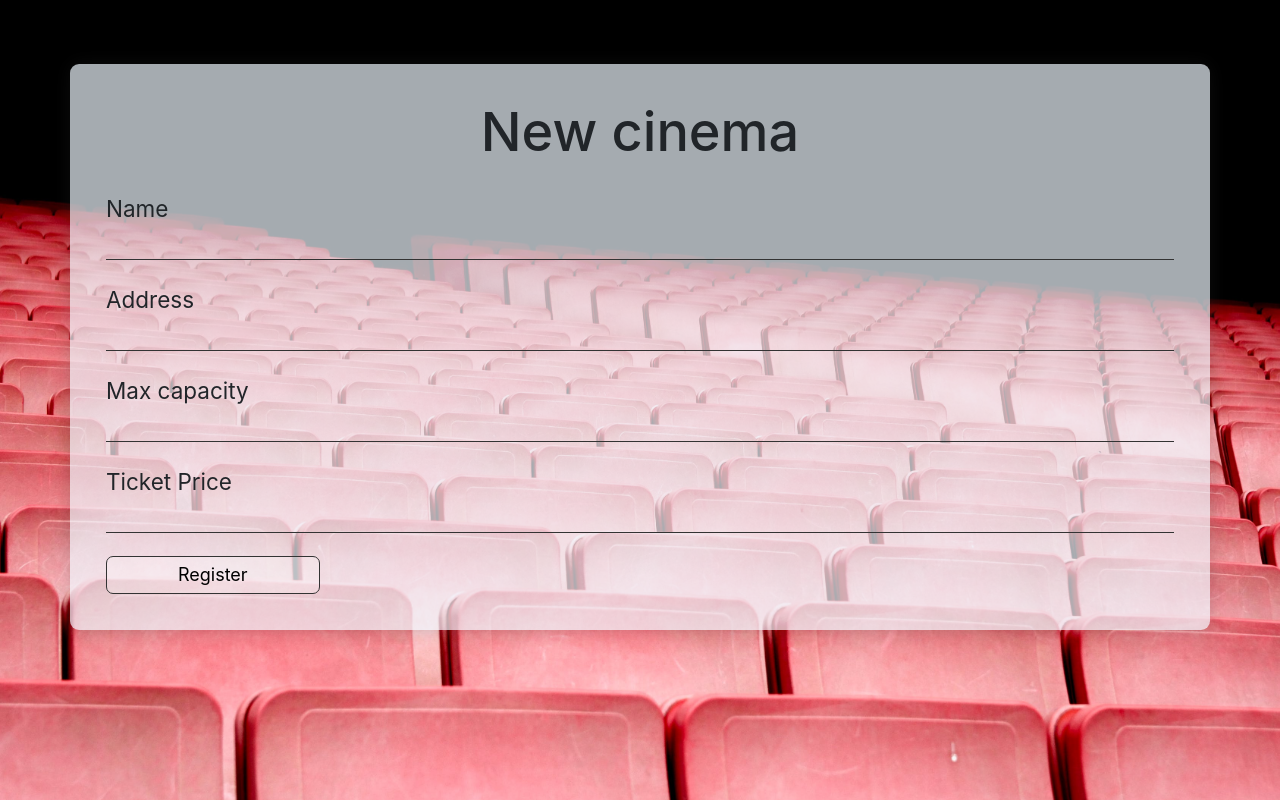
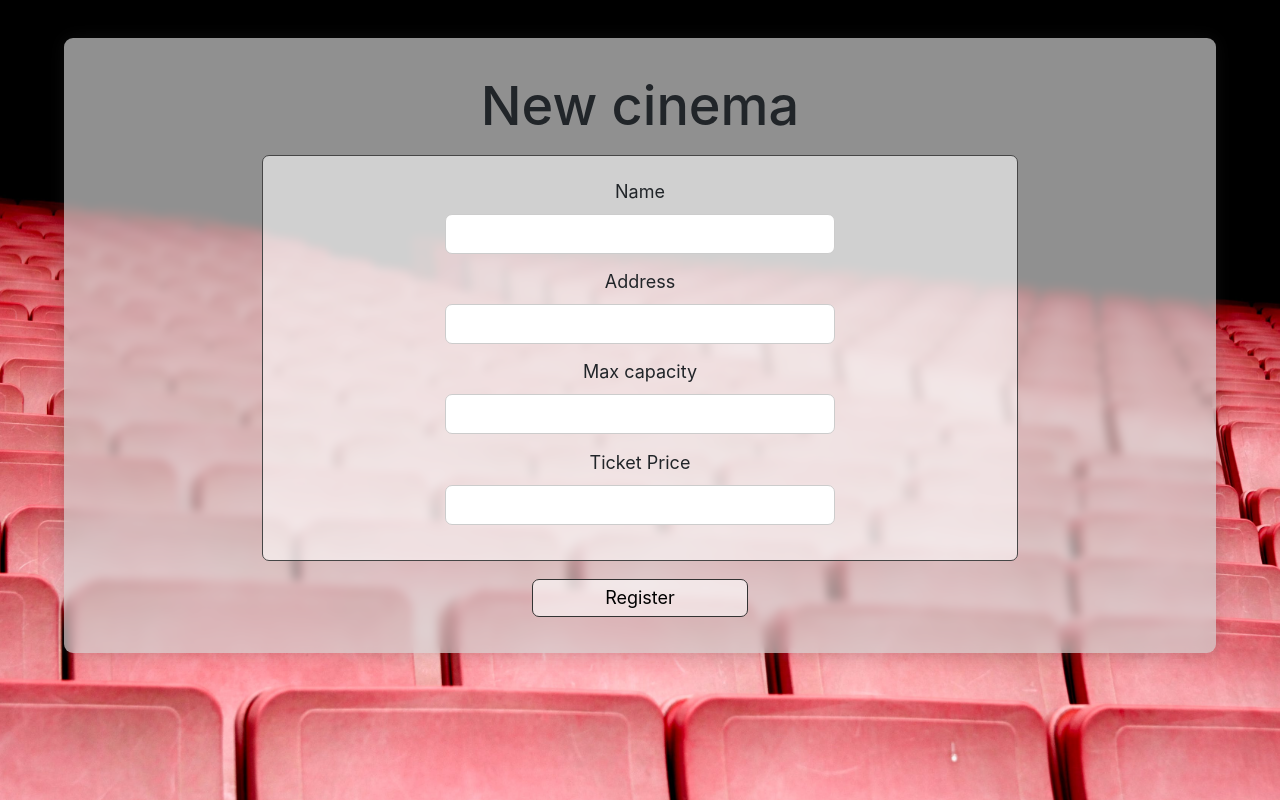
Before and after one commit to federicovinas7/MoviePass, a PHP site: template Views/add_cinema.php in a window 1280 px wide. Run offline with PHP 8.4, Linux system fonts and the light colour scheme; the template is opened without the code that fills it, so the values that code supplies are empty; some libraries are stand-ins or nearby versions.

Commit message:
cambios visuales

```diff
--- a/Views/add_cinema.php
+++ b/Views/add_cinema.php
@@ -1,30 +1,18 @@
 <main class="container">
     <h1>New cinema</h1>
-    <form action="<?php echo FRONT_ROOT ?>Cinema/add" method="post">
-    <section>
-        <label for="name">
-            <span>Name</span>
-            <input type="text" name="name" id="name" required >
-        </label>
-    </section>
-    <section>
-        <label for="address">
-            <span>Address</span>
-            <input type="text" name="address" id="address" required>
-        </label>
-    </section>
-    <section>
-        <label for="maxCapacity">
-            <span>Max capacity</span>
-            <input type="number" name="maxCapacity" id="maxCapacity" required>
-        </label>
-    </section>
-    <section>
-        <label for="ticketPrice">
-            <span>Ticket Price</span>
-            <input type="number" step="0.01" name="ticketPrice" id="ticketPrice" required>
-        </label>
-    <section>
-        <button class="submit" type="submit">Register</button>
+    <form action="<?php echo FRONT_ROOT ?>Cinema/add" method="post" class="form-center">
+        <div class="form-group text-center">
+            <label for="name"><span>Name</span></label>
+            <input type="text" name="name" id="name" class="input-cinema" required>
+            <label for="address"><span>Address</span></label>
+            <input type="address" name="address" id="address" class="input-cinema" required>
+            <label for="maxCapacity"><span>Max capacity</span></label>
+            <input type="number" name="maxCapacity" id="maxCapacity" class="input-cinema" required>
+            <label for="ticketPrice"><span>Ticket Price</span></label>
+            <input type="number" step="0.01" name="ticketPrice" id="ticketPrice" class="input-cinema" required>
+        </div>
+        <button class="submit button-a" type="submit">Register</button>
     </form>
 </main>
+<script src="https://code.jquery.com/jquery-3.5.1.js" integrity="sha256-QWo7LDvxbWT2tbbQ97B53yJnYU3WhH/C8ycbRAkjPDc=" crossorigin="anonymous"></script>
+<script src="<?php echo JS_PATH ?>bootstrap.js"></script>
--- a/Views/css/styles.css
+++ b/Views/css/styles.css
@@ -13,21 +13,23 @@ html{
 body{
 	background: url("../img/background.jpeg")  center no-repeat;
 	background-size: cover;
-	margin: 0;
+	width: 100%;
 }
 .container{
-    background-color: rgba(240, 248, 255, 0.692);
+    background-color: rgba(209, 209, 209, 0.692);
 	border-radius: 0.5em;
 	box-shadow: 0 0 1em 0 rgba(51,51,51,0.25);
 	display: block;
 	padding: 2em;
-	margin: 10% auto;
-	margin-top: 5%;
-	width: 98%;
+	margin: 3% auto;
+	max-width: 100%;
+	width: 90%;
+	backdrop-filter: blur(5px);
+  	align-items: center;
 }
 
-form button.submit{
-    background: rgba(255,255,255,0.25);
+.button-a{
+    background: rgba(255, 255, 255, 0.575);
     border: 1px solid #333;
     border-radius: 7px;
     line-height: 1em;
@@ -40,27 +42,48 @@ form button.submit{
 }
 
 
-form label{
-	border-bottom: 1px solid #333;
-	display: block;
-	font-size: 1.25em;
-	margin-bottom: 1em;
-	-webkit-transition: all 0.25s;
-	transition: all 0.25s;
+.table-cinemas{
+	margin-top: none;
+	border: none;
+}
+.form-control:focus{
+	color: #495057;
+	background-color: #fff;
+	border-color: #052344;
+	outline: 0;
+	box-shadow: none;
 }
 
-form label input{
-	background: none;
-	border: none;
-	line-height: 1em;
-	font-weight: 300;
-	padding: 0.125em 0.25em;
-	width: 100%;
+.input-cinema{
+	border-radius: 7px;
+	margin-bottom: 2%;
+	width: 55%;
+	background: white;
+    line-height: 38px;
+    border: 1px solid #cccccc;
+}
+
+.form-group{
+	height: fit-content;
+	width: 70%;
+	display: flex;
+	flex-direction: column;
+	align-items: center;
+	padding: 2%;
+	border: 1.5px solid rgb(70, 70, 70) ;
+	border-radius: 7px;
+	background-color: rgba(255, 255, 255, 0.575);
+}
+
+.form-center{
+	display: flex;
+	flex-direction: column;
+	align-items: center;
 }
 
 h1{
 	font-size: 3em;
-    margin: 0 0 0.5em 0;
+    margin: 0 0 0.3em 0;
     text-align: center;
 }
 
@@ -79,7 +102,11 @@ th{
 }
 
 .table-wrapper-scroll-y {
+	border: 1.5px solid rgb(70, 70, 70) ;
+	border-radius: 7px;
 	display: block;
+	background-color: rgba(255, 255, 255, 0.575);
+	margin-bottom: 1.8%;
 }
 
 .th-pointer{
--- a/Views/footer.php
+++ b/Views/footer.php
@@ -1,5 +1,3 @@
-<script src="https://code.jquery.com/jquery-3.5.1.js" integrity="sha256-QWo7LDvxbWT2tbbQ97B53yJnYU3WhH/C8ycbRAkjPDc=" crossorigin="anonymous"></script>
-<script src="<?php echo JS_PATH ?>bootstrap.js"></script>
-<script src="<?php echo JS_PATH ?>cinema.table.js"></script>
+
 </body>
 </html>
```
Also changed, not shown: Views/cinema_list.php (+6 -3 lines), Views/modify_cinema.php (+15 -15 lines).
